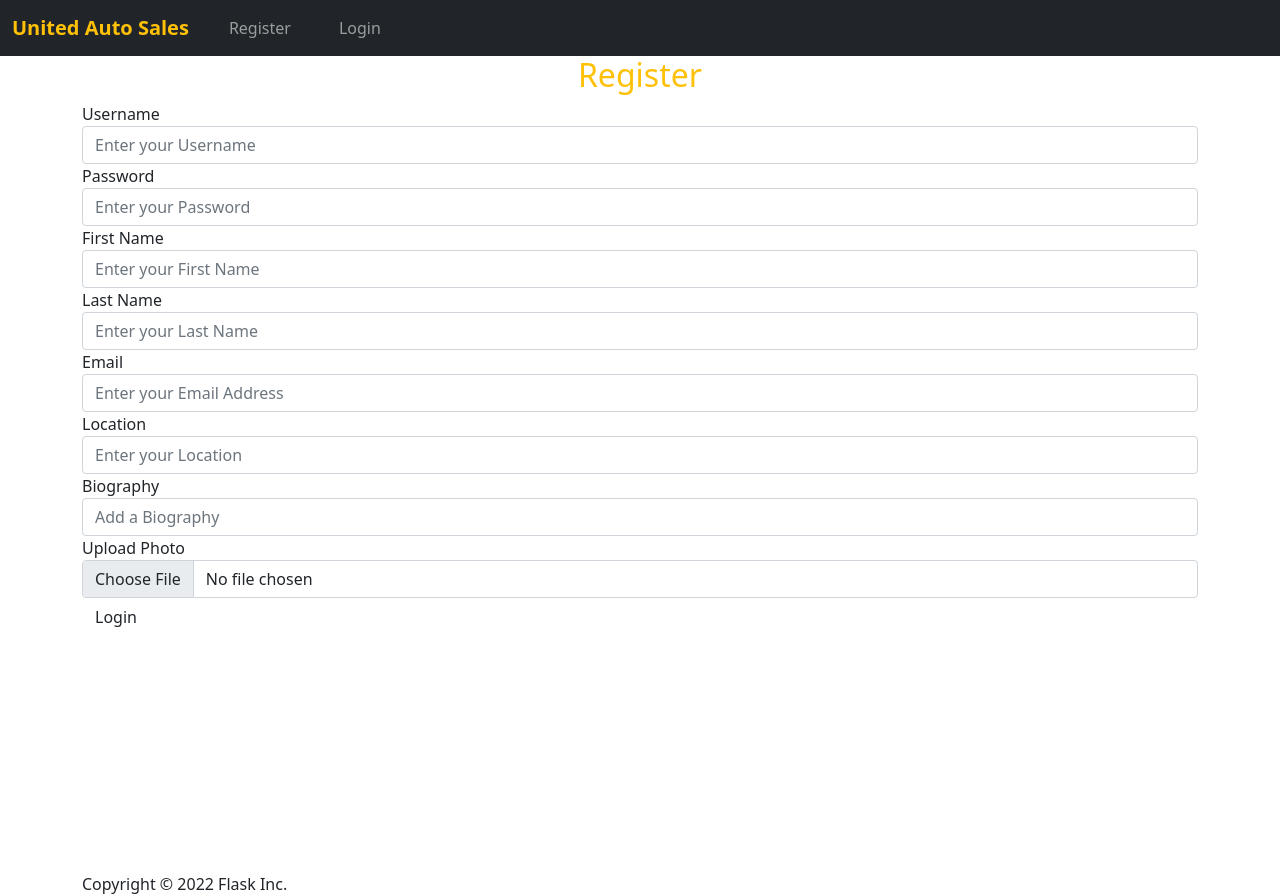
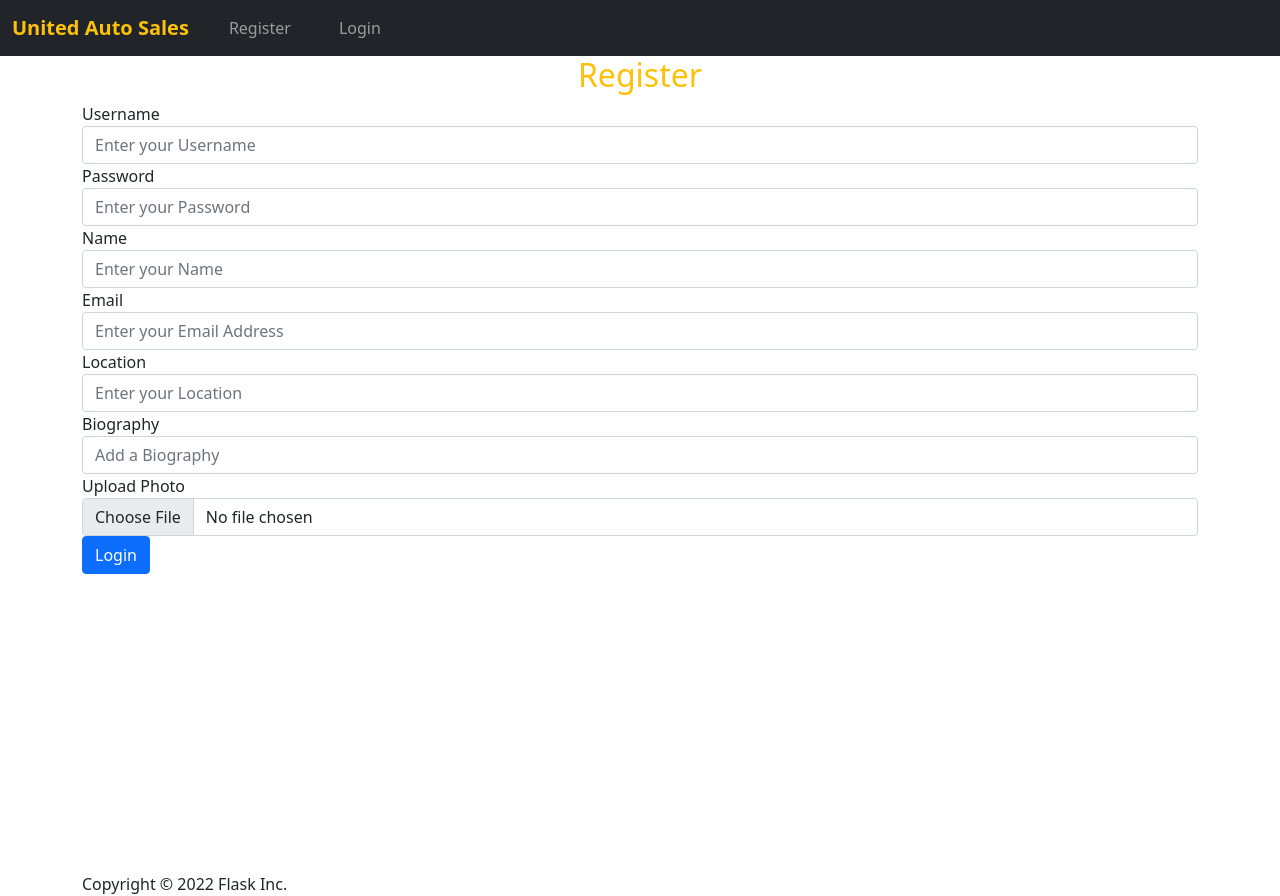
Before and after one commit to ColinACampbell/info-3180-project-2, a Vue app: page /register in a window 1280 px wide. Built offline with nearby package versions, Linux system fonts and the light colour scheme.

Commit message:
Test register

```diff
--- a/src/components/RegisterForm.vue
+++ b/src/components/RegisterForm.vue
@@ -1,69 +1,93 @@
 <template>
+  <form
+    @submit.prevent="register"
+    id="registerForm"
+    method="POST"
+    enctype="multipart/form-data"
+  >
+    <label class="label" for="username">Username</label>
+    <input
+      type="text"
+      name="username"
+      id="username"
+      class="form-control"
+      placeholder="Enter your Username"
+    />
+    <label class="label" for="password">Password</label>
+    <input
+      type="password"
+      name="password"
+      id="password"
+      class="form-control"
+      placeholder="Enter your Password"
+    />
+    <label class="label" for="firstname"> Name</label>
+    <input
+      type="text"
+      name="name"
+      id="name"
+      class="form-control"
+      placeholder="Enter your Name"
+    />
 
- <form @submit.prevent="register" id="registerForm" method="POST" enctype="multipart/form-data">
-
-	<label class="label" for="username">Username</label>
-    <input type="text" name="username" id="username" class="form-control" placeholder="Enter your Username"/>
-	<label class="label" for="password">Password</label>
-    <input type="password" name="password" id="password" class="form-control" placeholder="Enter your Password"/>
-    <label class="label" for="firstname">First Name</label>
-    <input type="text" name="firstname" id="firstname" class="form-control" placeholder="Enter your First Name"/>
-	<label class="label" for="lastname">Last Name</label>
-    <input type="text" name="lastname" id="lastname" class="form-control" placeholder="Enter your Last Name"/>
     <label class="label" for="email">Email</label>
-    <input type="text" name="email" id="email" class="form-control" placeholder="Enter your Email Address"/>
+    <input
+      type="text"
+      name="email"
+      id="email"
+      class="form-control"
+      placeholder="Enter your Email Address"
+    />
     <label class="label" for="location">Location</label>
-    <input type="text" name="location" id="location" class="form-control" placeholder="Enter your Location"/>
+    <input
+      type="text"
+      name="location"
+      id="location"
+      class="form-control"
+      placeholder="Enter your Location"
+    />
     <label class="label" for="biography">Biography</label>
-    <input type="text" name="biography" v-model="biography" id="biography" class="form-control" placeholder="Add a Biography"/>
+    <input
+      type="text"
+      name="bio"
+      v-model="biography"
+      id="biography"
+      class="form-control"
+      placeholder="Add a Biography"
+    />
     <label class="label" for="userPhoto">Upload Photo</label>
-    <input type="file" name="userPhoto" id="userPhoto" class="form-control"/>
-	<button class="btn">Login</button>
-
+    <input type="file" name="photo" id="userPhoto" class="form-control" />
+    <button class="btn btn-primary" type="submit">Login</button>
   </form>
-
 </template>
 
 <script>
-
 export default {
   data() {
     return {
-                csrf_token: '',
-            }
+      csrf_token: "",
+    };
   },
   methods: {
-            methods: {
     register() {
-
-                const self = this;
-                let registerForm = document.getElementById('registerForm');
+      let registerForm = document.getElementById("registerForm");
       let form_data = new FormData(registerForm);
 
-                fetch(`${import.meta.env.VITE_API_URL}/api/register`, {method: 'POST', body: form_data
-                }).then(function (response) {
-                    return response.json();
-                }).then(function (data) {
-                    console.log(data);
-                }).catch(function (error) {
-                    console.log(error);
+      fetch(`${import.meta.env.VITE_API_URL}/api/register`, {
+        method: "POST",
+        body: form_data,
+      }).then(async (response) => {
+        if (response.status == 201) {
+          const data = await response.json();
+          const jwt = data.token;
+          localStorage.setItem("jwt", jwt);
+          this.$router.push("/explore");
+        }
       });
     },
-            getCsrfToken() {
-                let self = this;
-                fetch('/api/csrf-token')
-                .then((response) => response.json())
-                .then((data) => {
-                console.log(data);
-                self.csrf_token = data.csrf_token;
-            })
-            }
   },
-        created() {
-            this.getCsrfToken();
-        }
-    }
-}
+  created() {},
+};
 </script>
 
 <style>
```
Also changed, not shown: 1 other file (tests, documents, lock files or other folders). Lines whose indentation alone changed are shown as unchanged.
